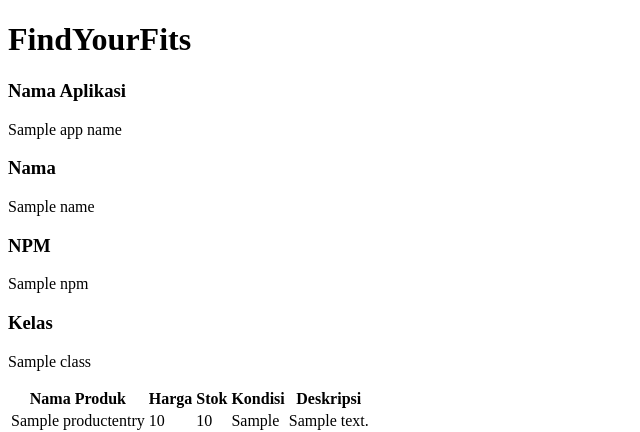
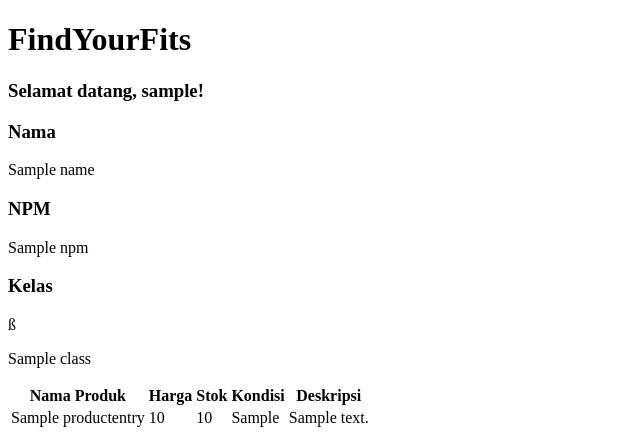
Before and after one commit to daffadesra/findyourfits, a Django app: template main/templates/main.html in a window 1280 px wide. Shown: the top 432 px of the page, without its empty margins (0-640 px from the left). Run offline with Django 5.2, Linux system fonts and the light colour scheme; tables that the repository leaves empty hold one stand-in row (values such as "Sample post"); the template is opened without the code that fills it: values that come from a table or form of the project are taken from there, most other values are stand-ins (such as "Sample title", 1, 10 or a date in 2020).

```diff
--- a/main/templates/main.html
+++ b/main/templates/main.html
@@ -2,13 +2,12 @@
 {% block content %}
 <h1>FindYourFits</h1>
 
-<h3>Nama Aplikasi </h3>
-<p>{{ app_name }}</p>
+<h3> Selamat datang, {{ user_name }}! </h3>
 <h3>Nama </h3>
 <p>{{ name }}</p>
 <h3>NPM </h3>
 <p>{{ npm }}</p>
-<h3>Kelas </h3>
+<h3>Kelas </h3>ß
 <p>{{ class }}</p>
 
 {% if not product_entries %}
```
Also changed, not shown: main/views.py (+7 -0 lines).
